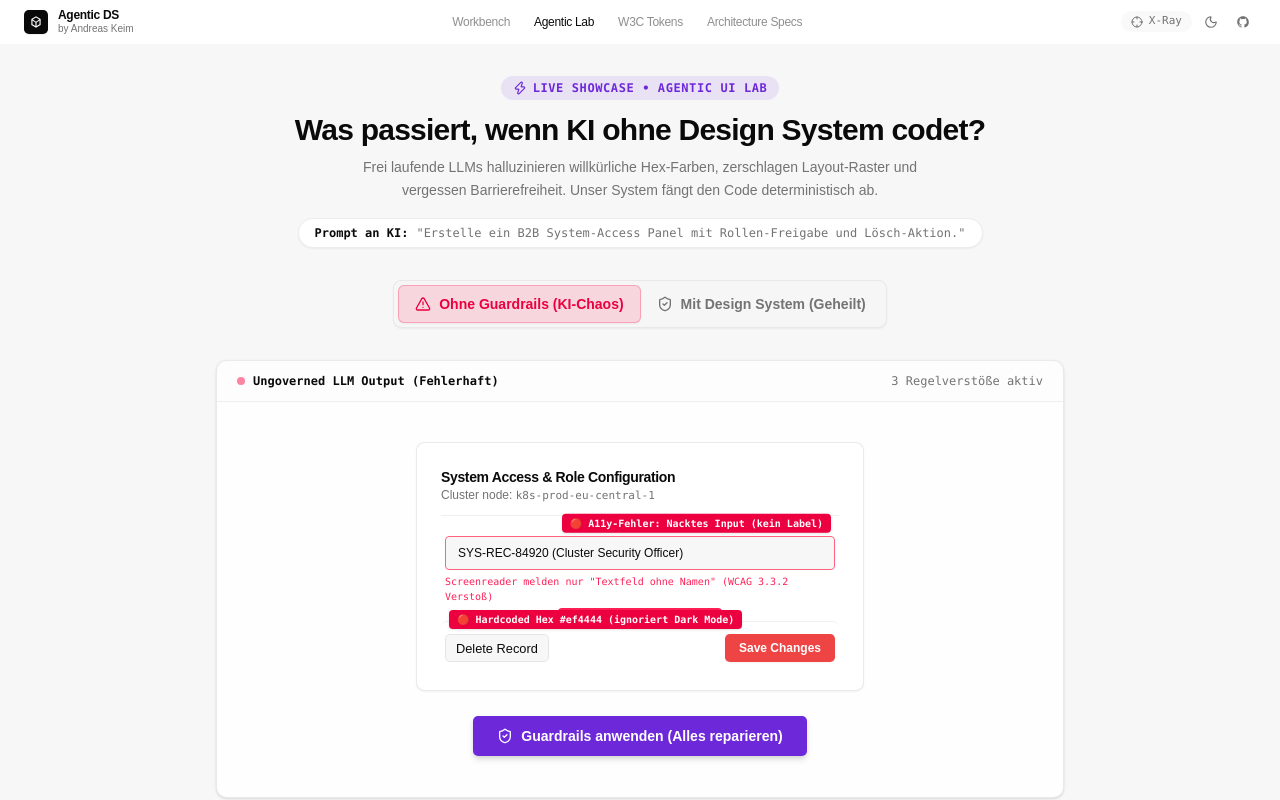
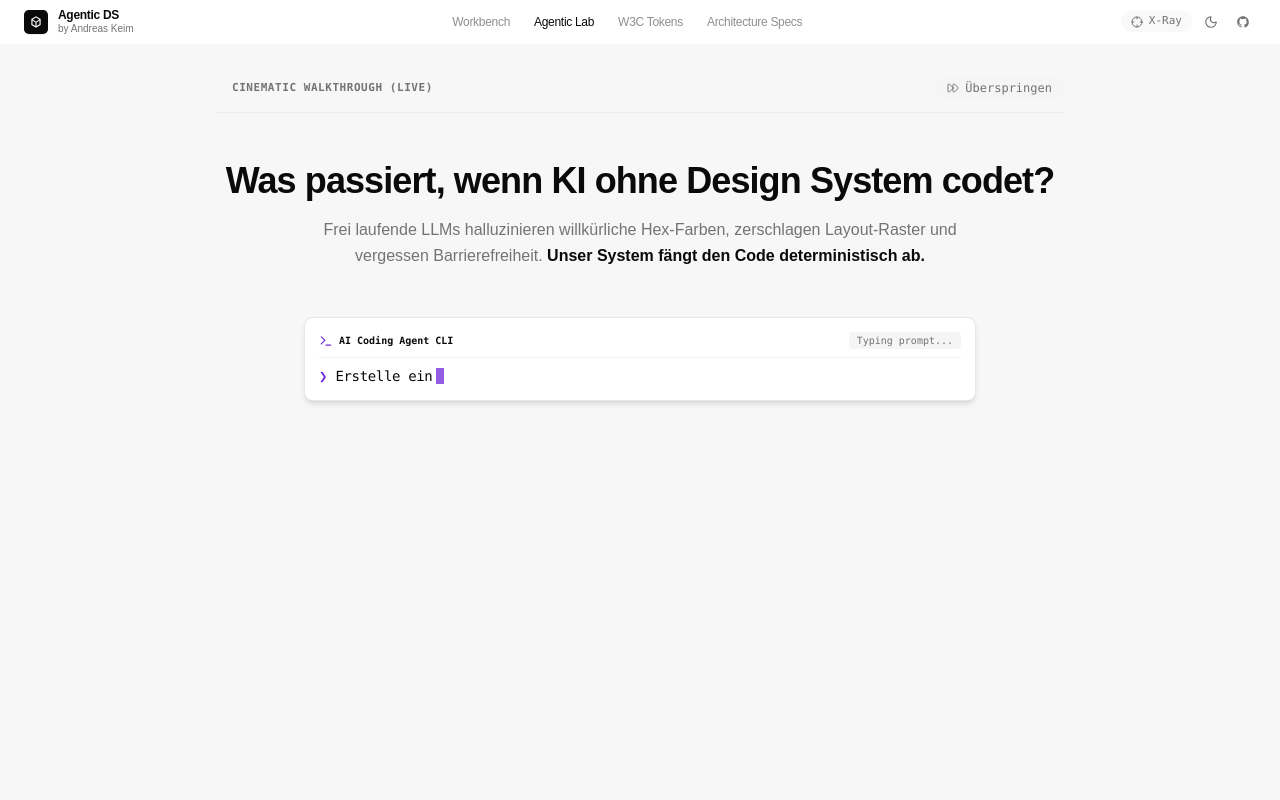
Before and after one commit to andreas-keim/agentic-design-system-playground, a React (Vite) app: page / in a window 1280 px wide. Both pictures are taken after a click on the button "Agentic Lab". Shown: the top 800 px of the page. Built offline with nearby package versions, Linux system fonts and the light colour scheme.

Commit message:
feat(lab): implement cinematic interactive story walkthrough with live typewriter and guardrail scanner

```diff
--- a/src/showcase/AgenticLabView.tsx
+++ b/src/showcase/AgenticLabView.tsx
@@ -1,132 +1,268 @@
-import { useState } from "react"
+import { useState, useEffect, useRef } from "react"
 import {
-  ShieldCheck,
-  AlertTriangle,
   Zap,
   Palette,
   Ruler,
   Eye,
   RotateCcw,
+  Terminal,
+  FastForward,
+  CheckCircle2,
 } from "lucide-react"
 
 import { Button } from "@/components/ui/button"
 import { FormField } from "@/components/ui/form-field"
 
-type GuardrailState = "ungoverned" | "governed"
+type CinematicStep = "hook" | "reveal" | "prompt" | "clash" | "healed"
 type HighlightTarget = "color" | "grid" | "a11y" | null
 
+const PROMPT_TEXT = "Erstelle ein B2B System-Access Panel mit Rollen-Freigabe und Lösch-Aktion."
+
 export function AgenticLabView() {
-  // Main state: "ungoverned" (Red) vs "governed" (Green)
-  const [state, setState] = useState<GuardrailState>("ungoverned")
+  // Cinematic Timeline State
+  const [step, setStep] = useState<CinematicStep>("hook")
+  const [typedPrompt, setTypedPrompt] = useState("")
+  const [isScanning, setIsScanning] = useState(false)
 
-  // Interactive sabotage toggles (active when testing manually)
+  // Manual interactive toggles (available after film ends)
   const [sabotageColor, setSabotageColor] = useState(false)
   const [sabotageLabel, setSabotageLabel] = useState(false)
-
-  // Interactive hover/click focus from the 3 explanation cards
   const [highlighted, setHighlighted] = useState<HighlightTarget>(null)
 
-  // Computed visual properties based on state & manual sabotage
-  const isColorBroken = state === "ungoverned" || sabotageColor
-  const isLabelBroken = state === "ungoverned" || sabotageLabel
-  const isGridBroken = state === "ungoverned"
+  // Timer reference to allow cancel / skip
+  const timeoutsRef = useRef<NodeJS.Timeout[]>([])
 
-  function applyGuardrails() {
-    setState("governed")
+  function clearAllTimers() {
+    timeoutsRef.current.forEach(clearTimeout)
+    timeoutsRef.current = []
+  }
+
+  // Run the Cinematic Director
+  function startFilm() {
+    clearAllTimers()
+    setStep("hook")
+    setTypedPrompt("")
+    setIsScanning(false)
     setSabotageColor(false)
     setSabotageLabel(false)
     setHighlighted(null)
+
+    // Step 1: Hook is active immediately (0s)
+
+    // Step 2: Reveal Problem Statement (1.1s)
+    const t1 = setTimeout(() => {
+      setStep("reveal")
+    }, 1100)
+
+    // Step 3: Enter Command Bar & Type Prompt (2.4s)
+    const t2 = setTimeout(() => {
+      setStep("prompt")
+      typePromptLetter(0)
+    }, 2400)
+
+    timeoutsRef.current.push(t1, t2)
   }
 
-  function resetToUngoverned() {
-    setState("ungoverned")
+  // Typewriter Engine with natural rhythm
+  function typePromptLetter(index: number) {
+    if (index <= PROMPT_TEXT.length) {
+      setTypedPrompt(PROMPT_TEXT.slice(0, index))
+      const delay = index === PROMPT_TEXT.length ? 450 : 22 + Math.random() * 18
+      const t = setTimeout(() => typePromptLetter(index + 1), delay)
+      timeoutsRef.current.push(t)
+    } else {
+      // Prompt finished -> trigger clash (ungoverned hallucination)
+      const tClash = setTimeout(() => {
+        setStep("clash")
+        triggerGuardrailRemediation()
+      }, 500)
+      timeoutsRef.current.push(tClash)
+    }
+  }
+
+  // Guardrail Scanner & Remediation
+  function triggerGuardrailRemediation() {
+    // Show chaotic clash for 1.3s, then start scanning
+    const tScan = setTimeout(() => {
+      setIsScanning(true)
+    }, 1300)
+
+    // After scanning finishes, morph into healed state
+    const tHeal = setTimeout(() => {
+      setIsScanning(false)
+      setStep("healed")
+    }, 2500)
+
+    timeoutsRef.current.push(tScan, tHeal)
+  }
+
+  // Skip straight to the end
+  function skipToEnd() {
+    clearAllTimers()
+    setStep("healed")
+    setTypedPrompt(PROMPT_TEXT)
+    setIsScanning(false)
     setSabotageColor(false)
     setSabotageLabel(false)
-    setHighlighted(null)
   }
+
+  // Start film on mount
+  useEffect(() => {
+    startFilm()
+    return () => clearAllTimers()
+  }, [])
+
+  // Derived visual states
+  const isUngovernedVisual = step === "clash"
+  const isColorBroken = (isUngovernedVisual && !isScanning) || sabotageColor
+  const isLabelBroken = (isUngovernedVisual && !isScanning) || sabotageLabel
+  const isGridBroken = isUngovernedVisual && !isScanning
 
   return (
     <div className="mx-auto max-w-4xl px-4 py-8 sm:px-6">
 
-      {/* 1. Header: Kristallklarer Kontext ohne Tech-Jargon */}
-      <div className="text-center mb-8">
-        <div className="inline-flex items-center gap-1.5 rounded-full bg-primary/10 px-3 py-1 text-xs font-semibold text-primary font-mono uppercase tracking-wider mb-3">
-          <Zap className="h-3.5 w-3.5" />
-          Live Showcase • Agentic UI Lab
+      {/* Top Film Controls Bar */}
+      <div className="flex items-center justify-between mb-8 pb-3 border-b border-border/60">
+        <div className="flex items-center gap-2">
+          <span className="flex h-2 w-2 rounded-full bg-primary animate-ping" />
+          <span className="font-mono text-[11px] uppercase tracking-wider text-muted-foreground font-semibold">
+            {step !== "healed" ? "Cinematic Walkthrough (Live)" : "Interactive Mode Active"}
+          </span>
         </div>
-        <h1 className="text-2xl sm:text-3xl font-extrabold tracking-tight text-foreground">
-          Was passiert, wenn KI ohne Design System codet?
-        </h1>
-        <p className="mt-2 text-sm text-muted-foreground max-w-xl mx-auto leading-relaxed">
-          Frei laufende LLMs halluzinieren willkürliche Hex-Farben, zerschlagen Layout-Raster und vergessen Barrierefreiheit.
-          Unser System fängt den Code deterministisch ab.
-        </p>
 
-        {/* Prompt Context Box */}
-        <div className="mt-4 inline-flex items-center gap-2 rounded-full border border-border/70 bg-card px-4 py-1.5 text-xs text-muted-foreground font-mono shadow-xs">
-          <span className="text-foreground font-semibold">Prompt an KI:</span>
-          <span>"Erstelle ein B2B System-Access Panel mit Rollen-Freigabe und Lösch-Aktion."</span>
+        <div className="flex items-center gap-2">
+          {step !== "healed" ? (
+            <button
+              onClick={skipToEnd}
+              className="flex items-center gap-1.5 rounded-full bg-muted/60 px-3 py-1 text-xs font-mono text-muted-foreground hover:text-foreground transition-colors"
+            >
+              <FastForward className="h-3 w-3" />
+              <span>Überspringen</span>
+            </button>
+          ) : (
+            <button
+              onClick={startFilm}
+              className="flex items-center gap-1.5 rounded-full bg-primary/10 border border-primary/20 px-3.5 py-1 text-xs font-mono font-semibold text-primary hover:bg-primary/20 transition-all shadow-xs"
+            >
+              <RotateCcw className="h-3 w-3" />
+              <span>Film erneut abspielen</span>
+            </button>
+          )}
         </div>
       </div>
 
-      {/* 2. Zentraler 2-Stufen-Hauptschalter */}
-      <div className="flex justify-center mb-8">
-        <div className="inline-flex p-1 rounded-xl bg-muted/80 border border-border/80 shadow-xs">
-          <button
-            onClick={resetToUngoverned}
-            className={`flex items-center gap-2 rounded-lg px-4 py-2 text-xs sm:text-sm font-semibold transition-all ${
-              state === "ungoverned"
-                ? "bg-rose-500/15 text-rose-600 dark:text-rose-400 border border-rose-500/30 shadow-xs"
-                : "text-muted-foreground hover:text-foreground"
+      {/* ========================================================================= */}
+      {/* SCENE 1 & 2: THE HOOK & THE REVEAL                                        */}
+      {/* ========================================================================= */}
+      <div className="text-center mb-8 min-h-[140px] flex flex-col justify-center">
+        {/* Act 1: The Giant Question */}
+        <h1
+          className={`text-2xl sm:text-4xl font-extrabold tracking-tight text-foreground transition-all duration-700 ease-out ${
+            step === "hook" ? "scale-105 text-primary" : "scale-100"
           }`}
         >
-            <AlertTriangle className="h-4 w-4" />
-            <span>Ohne Guardrails (KI-Chaos)</span>
-          </button>
+          Was passiert, wenn KI ohne Design System codet?
+        </h1>
 
-          <button
-            onClick={applyGuardrails}
-            className={`flex items-center gap-2 rounded-lg px-4 py-2 text-xs sm:text-sm font-semibold transition-all ${
-              state === "governed"
-                ? "bg-emerald-500/15 text-emerald-600 dark:text-emerald-400 border border-emerald-500/30 shadow-xs"
-                : "text-muted-foreground hover:text-foreground"
+        {/* Act 2: The Problem Revealed */}
+        <p
+          className={`mt-4 text-sm sm:text-base text-muted-foreground max-w-2xl mx-auto leading-relaxed transition-all duration-700 ease-out ${
+            step !== "hook"
+              ? "opacity-100 translate-y-0"
+              : "opacity-0 translate-y-3 pointer-events-none"
           }`}
         >
-            <ShieldCheck className="h-4 w-4" />
-            <span>Mit Design System (Geheilt)</span>
-          </button>
+          Frei laufende LLMs halluzinieren willkürliche Hex-Farben, zerschlagen Layout-Raster und vergessen Barrierefreiheit.
+          <span className="text-foreground font-semibold"> Unser System fängt den Code deterministisch ab.</span>
+        </p>
+      </div>
+
+      {/* ========================================================================= */}
+      {/* SCENE 3: THE COMMAND BAR / LIVE PROMPT TYPEWRITER                         */}
+      {/* ========================================================================= */}
+      <div
+        className={`mb-8 transition-all duration-500 ease-out ${
+          step !== "hook" && step !== "reveal"
+            ? "opacity-100 translate-y-0"
+            : "opacity-0 translate-y-4 pointer-events-none"
+        }`}
+      >
+        <div className="w-full max-w-2xl mx-auto rounded-xl border border-border/90 bg-card p-3.5 shadow-md font-mono text-xs">
+          <div className="flex items-center justify-between pb-2 mb-2 border-b border-border/50 text-muted-foreground text-[10px]">
+            <div className="flex items-center gap-1.5">
+              <Terminal className="h-3.5 w-3.5 text-primary" />
+              <span className="font-semibold text-foreground">AI Coding Agent CLI</span>
+            </div>
+            <span className="bg-muted px-2 py-0.5 rounded text-[10px]">
+              {step === "prompt" ? "Typing prompt..." : step === "clash" ? "Synthesizing UI..." : "Guardrail Verified"}
+            </span>
+          </div>
+
+          <div className="flex items-center text-foreground font-mono text-xs sm:text-sm">
+            <span className="text-primary font-bold mr-2">❯</span>
+            <span className="tracking-tight">{typedPrompt}</span>
+            {step === "prompt" && (
+              <span className="inline-block w-2 h-4 bg-primary ml-1 animate-pulse" />
+            )}
+          </div>
         </div>
       </div>
 
-      {/* 3. DIE ZENTRALE BÜHNE (STAGE) */}
-      <div className="relative rounded-2xl border border-border/80 bg-card shadow-sm overflow-hidden mb-8">
+      {/* ========================================================================= */}
+      {/* SCENE 4 & 5: THE STAGE (CLASH ➔ SCANNER ➔ HEALED)                        */}
+      {/* ========================================================================= */}
+      <div
+        className={`transition-all duration-700 ease-out ${
+          step === "clash" || step === "healed"
+            ? "opacity-100 translate-y-0"
+            : "opacity-0 translate-y-6 pointer-events-none"
+        }`}
+      >
+        <div className="relative rounded-2xl border border-border/80 bg-card shadow-lg overflow-hidden mb-8">
 
-        {/* Stage Header Info */}
+          {/* Stage Top Bar */}
           <div className="flex items-center justify-between border-b border-border/60 px-5 py-3 bg-muted/20 text-xs font-mono">
             <div className="flex items-center gap-2">
               <span
-              className={`h-2 w-2 rounded-full ${
-                state === "governed" && !sabotageColor && !sabotageLabel
-                  ? "bg-emerald-500 animate-pulse"
-                  : "bg-rose-500 animate-pulse"
+                className={`h-2.5 w-2.5 rounded-full ${
+                  isScanning
+                    ? "bg-amber-500 animate-ping"
+                    : isColorBroken || isLabelBroken
+                    ? "bg-rose-500 animate-pulse"
+                    : "bg-emerald-500"
                 }`}
               />
               <span className="font-semibold text-foreground">
-              {state === "ungoverned" ? "Ungoverned LLM Output (Fehlerhaft)" : "W3C Token Governed (Produktionsreif)"}
+                {isScanning
+                  ? "🛡️ Design System Guardrails actively compiling..."
+                  : isColorBroken || isLabelBroken
+                  ? "⚠️ Ungoverned LLM Output (3 Hallucinations)"
+                  : "✓ W3C Token Governed (Production Ready)"}
               </span>
             </div>
 
-          <span className="text-muted-foreground">
-            {state === "ungoverned" ? "3 Regelverstöße aktiv" : "100% WCAG & Token Compliant"}
+            <span className="text-muted-foreground text-[11px]">
+              {isScanning ? "AST AST Transform: < 2ms" : step === "healed" ? "100% WCAG AA • 0% Debt" : "Rejected by Schema"}
             </span>
           </div>
 
-        {/* Stage Canvas Area */}
-        <div className="p-6 sm:p-10 flex flex-col items-center justify-center bg-muted/15 dark:bg-muted/5 min-h-[380px]">
+          {/* Glowing Scanner Line Overlay during transformation */}
+          {isScanning && (
+            <div className="absolute inset-x-0 top-0 h-1 bg-gradient-to-r from-transparent via-primary to-transparent z-40 animate-pulse shadow-[0_0_15px_#7c3aed]" />
+          )}
 
-          <div className="w-full max-w-md bg-card rounded-xl border border-border/80 p-6 shadow-xs relative transition-all">
+          {/* Visual Canvas Area */}
+          <div className="p-6 sm:p-12 flex flex-col items-center justify-center bg-muted/15 dark:bg-muted/5 min-h-[380px] relative">
 
-            {/* Header des Access Panels */}
+            {/* The Actual Component Card */}
+            <div
+              className={`w-full max-w-md bg-card rounded-xl border p-6 shadow-sm relative transition-all duration-500 ${
+                isColorBroken || isLabelBroken
+                  ? "border-rose-500/80 shadow-rose-500/10 ring-1 ring-rose-500/30"
+                  : "border-border/80"
+              }`}
+            >
+              {/* Header */}
               <div className="border-b border-border/60 pb-3 mb-4">
                 <h2 className="text-sm font-bold text-foreground tracking-tight">
                   System Access &amp; Role Configuration
@@ -136,15 +272,15 @@ export function AgenticLabView() {
                 </p>
               </div>
 
-            {/* Input-Bereich (Hier entscheidet sich Label vs. Naked Input) */}
+              {/* 1. Input Area */}
               <div
                 className={`relative transition-all rounded-lg p-1 ${
                   highlighted === "a11y" ? "ring-2 ring-primary/50 bg-primary/5" : ""
                 }`}
               >
-              {/* Callout-Pin: NUR sichtbar im fehlerhaften Zustand */}
+                {/* Visual Pin: ONLY visible in broken state */}
                 {isLabelBroken && (
-                <div className="absolute -top-3.5 right-2 z-20 rounded bg-rose-600 text-white font-mono text-[10px] px-2 py-0.5 shadow-sm font-semibold flex items-center gap-1 animate-bounce">
+                  <div className="absolute -top-3.5 right-2 z-20 rounded bg-rose-600 text-white font-mono text-[10px] px-2 py-0.5 shadow-sm font-semibold flex items-center gap-1">
                     <span>🔴 A11y-Fehler: Nacktes Input (kein Label)</span>
                   </div>
                 )}
@@ -170,7 +306,7 @@ export function AgenticLabView() {
                 )}
               </div>
 
-            {/* Layout-Abstand (13px Willkür vs 16px Design-Token) */}
+              {/* 2. Grid Margin */}
               <div
                 className={`relative transition-all ${
                   highlighted === "grid" ? "bg-amber-500/10 rounded" : ""
@@ -186,25 +322,23 @@ export function AgenticLabView() {
                 )}
               </div>
 
-            {/* Button-Leiste (Farb-Sünde vs. echtes Brand Token) */}
+              {/* 3. Button Actions */}
               <div
                 className={`relative pt-3 border-t border-border/60 flex items-center justify-between transition-all rounded-lg p-1 ${
                   highlighted === "color" ? "ring-2 ring-primary/50 bg-primary/5" : ""
                 }`}
               >
-              {/* Callout-Pin für Farbe: NUR sichtbar im fehlerhaften Zustand */}
+                {/* Visual Pin: ONLY visible in broken state */}
                 {isColorBroken && (
                   <div className="absolute -top-3 left-2 z-20 rounded bg-rose-600 text-white font-mono text-[10px] px-2 py-0.5 shadow-sm font-semibold flex items-center gap-1">
-                  <span>🔴 Hardcoded Hex #ef4444 (ignoriert Dark Mode)</span>
+                    <span>🔴 Hardcoded Hex #ef4444</span>
                   </div>
                 )}
 
-              {/* Sekundäre Aktion */}
                 <Button variant="outline" size="sm">
                   Delete Record
                 </Button>
 
-              {/* Primäre Aktion: Entweder rot-gehackt oder edles Deep Violet */}
                 {isColorBroken ? (
                   <button
                     type="button"
@@ -222,33 +356,22 @@ export function AgenticLabView() {
 
             </div>
 
-          {/* Aufforderung zum Heilen im fehlerhaften Zustand */}
-          {state === "ungoverned" && (
-            <div className="mt-6 text-center">
-              <Button
-                variant="primary"
-                onClick={applyGuardrails}
-                className="gap-2 font-semibold shadow-md px-6 py-2.5 text-sm"
-              >
-                <ShieldCheck className="h-4 w-4" />
-                Guardrails anwenden (Alles reparieren)
-              </Button>
-            </div>
-          )}
-
           </div>
 
         </div>
 
-      {/* 4. DIE 3 HEILUNGS-KARTEN (Was das Design System repariert hat) */}
+        {/* ========================================================================= */}
+        {/* THE 3 HEALING CARDS (Active in Healed State)                              */}
+        {/* ========================================================================= */}
         <div className="mb-8">
-        <h3 className="text-xs font-mono uppercase tracking-wider text-muted-foreground font-semibold mb-3">
-          Die 3 Heilungs-Schritte (Hovere über eine Karte, um sie oben zu fokussieren):
+          <h3 className="text-xs font-mono uppercase tracking-wider text-muted-foreground font-semibold mb-3 flex items-center gap-1.5">
+            <CheckCircle2 className="h-3.5 w-3.5 text-emerald-500" />
+            Automatisch geheilt durch das W3C Design System:
           </h3>
 
           <div className="grid grid-cols-1 md:grid-cols-3 gap-4">
 
-          {/* Card 1: Farbe & Theme */}
+            {/* Card 1: Farbe */}
             <div
               onMouseEnter={() => setHighlighted("color")}
               onMouseLeave={() => setHighlighted(null)}
@@ -264,17 +387,15 @@ export function AgenticLabView() {
                 </div>
                 <h4 className="text-xs font-bold text-foreground">1. Farb-Konsistenz</h4>
               </div>
-            <div className="space-y-1.5 text-xs">
-              <div className="flex items-start gap-1.5 text-rose-500 font-mono text-[11px]">
-                <span>🔴</span>
-                <span>Hex <code className="bg-rose-500/10 px-1 rounded">#ef4444</code> zerstört Dark Mode</span>
+              <div className="space-y-1 text-xs">
+                <div className="text-rose-500 font-mono text-[11px]">
+                  🔴 Hex <code className="bg-rose-500/10 px-1 rounded">#ef4444</code> verworfen
                 </div>
-              <div className="flex items-start gap-1.5 text-emerald-600 dark:text-emerald-400 font-mono text-[11px]">
-                <span>🟢</span>
-                <span>Deep Violet Token gebunden</span>
+                <div className="text-emerald-600 dark:text-emerald-400 font-mono text-[11px]">
+                  🟢 Deep Violet Token gebunden
                 </div>
                 <p className="text-[11px] text-muted-foreground pt-1 border-t border-border/50">
-                Garantierter Kontrast und nahtloses Theme-Switching.
+                  Voller Dark-Mode-Support &amp; WCAG AA Kontrast.
                 </p>
               </div>
             </div>
@@ -295,17 +416,15 @@ export function AgenticLabView() {
                 </div>
                 <h4 className="text-xs font-bold text-foreground">2. Layout-Gitter</h4>
               </div>
-            <div className="space-y-1.5 text-xs">
-              <div className="flex items-start gap-1.5 text-rose-500 font-mono text-[11px]">
-                <span>🔴</span>
-                <span><code className="bg-rose-500/10 px-1 rounded">13px</code> bricht 8px-Skala</span>
+              <div className="space-y-1 text-xs">
+                <div className="text-rose-500 font-mono text-[11px]">
+                  🔴 <code className="bg-rose-500/10 px-1 rounded">13px</code> Abstand begradigt
                 </div>
-              <div className="flex items-start gap-1.5 text-emerald-600 dark:text-emerald-400 font-mono text-[11px]">
-                <span>🟢</span>
-                <span>Exakt 16px (<code className="text-[10px]">--space-md</code>)</span>
+                <div className="text-emerald-600 dark:text-emerald-400 font-mono text-[11px]">
+                  🟢 Exakt 16px (<code className="text-[10px]">--space-md</code>)
                 </div>
                 <p className="text-[11px] text-muted-foreground pt-1 border-t border-border/50">
-                Verhindert Subpixel-Flimmern und asymmetrisches Springen.
+                  Kein Layout-Springen oder Subpixel-Jitter.
                 </p>
               </div>
             </div>
@@ -326,17 +445,15 @@ export function AgenticLabView() {
                 </div>
                 <h4 className="text-xs font-bold text-foreground">3. Barrierefreiheit</h4>
               </div>
-            <div className="space-y-1.5 text-xs">
-              <div className="flex items-start gap-1.5 text-rose-500 font-mono text-[11px]">
-                <span>🔴</span>
-                <span>Nacktes Input (Screenreader stumm)</span>
+              <div className="space-y-1 text-xs">
+                <div className="text-rose-500 font-mono text-[11px]">
+                  🔴 Nacktes Input ohne Label
                 </div>
-              <div className="flex items-start gap-1.5 text-emerald-600 dark:text-emerald-400 font-mono text-[11px]">
-                <span>🟢</span>
-                <span><code className="text-[10px]">&lt;FormField label="..."&gt;</code></span>
+                <div className="text-emerald-600 dark:text-emerald-400 font-mono text-[11px]">
+                  🟢 <code className="text-[10px]">&lt;FormField label="..."&gt;</code>
                 </div>
                 <p className="text-[11px] text-muted-foreground pt-1 border-t border-border/50">
-                Erfüllt WCAG 2.2 AA Kriterien (Sichtbare & verknüpfte Labels).
+                  Programmatische Verknüpfung für Screenreader.
                 </p>
               </div>
             </div>
@@ -344,7 +461,9 @@ export function AgenticLabView() {
           </div>
         </div>
 
-      {/* 5. INTERAKTIVER STRESSTEST: Live-Sabotage mit echter optischer Reaktion */}
+        {/* ========================================================================= */}
+        {/* INTERACTIVE SABOTAGE / STRESS TEST                                       */}
+        {/* ========================================================================= */}
         <div className="rounded-2xl border border-border/80 bg-muted/20 p-5">
           <div className="flex flex-col sm:flex-row sm:items-center justify-between gap-3 mb-3">
             <div>
@@ -397,5 +516,7 @@ export function AgenticLabView() {
         </div>
 
       </div>
+
+    </div>
   )
 }
```
Lines whose indentation alone changed are shown as unchanged.
